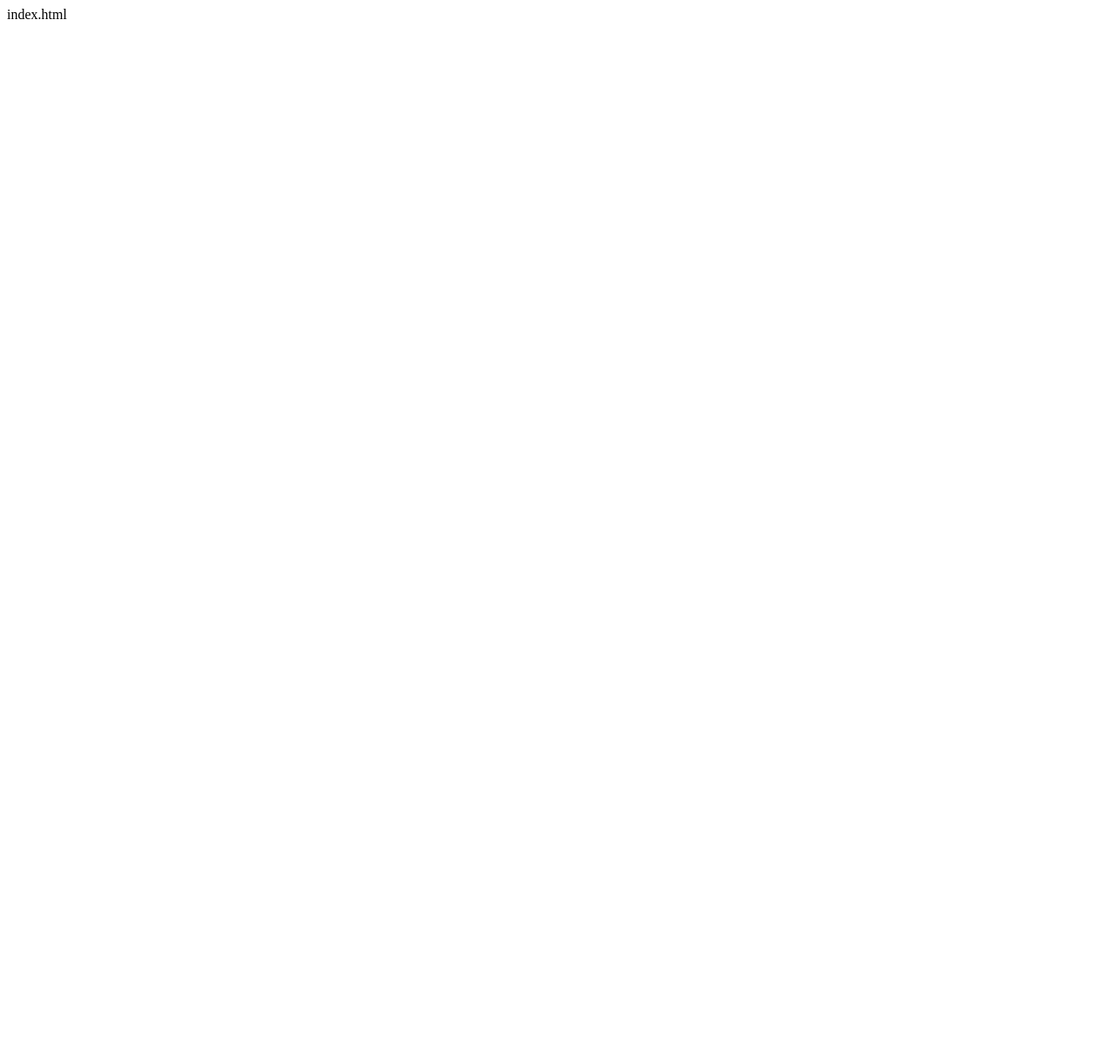
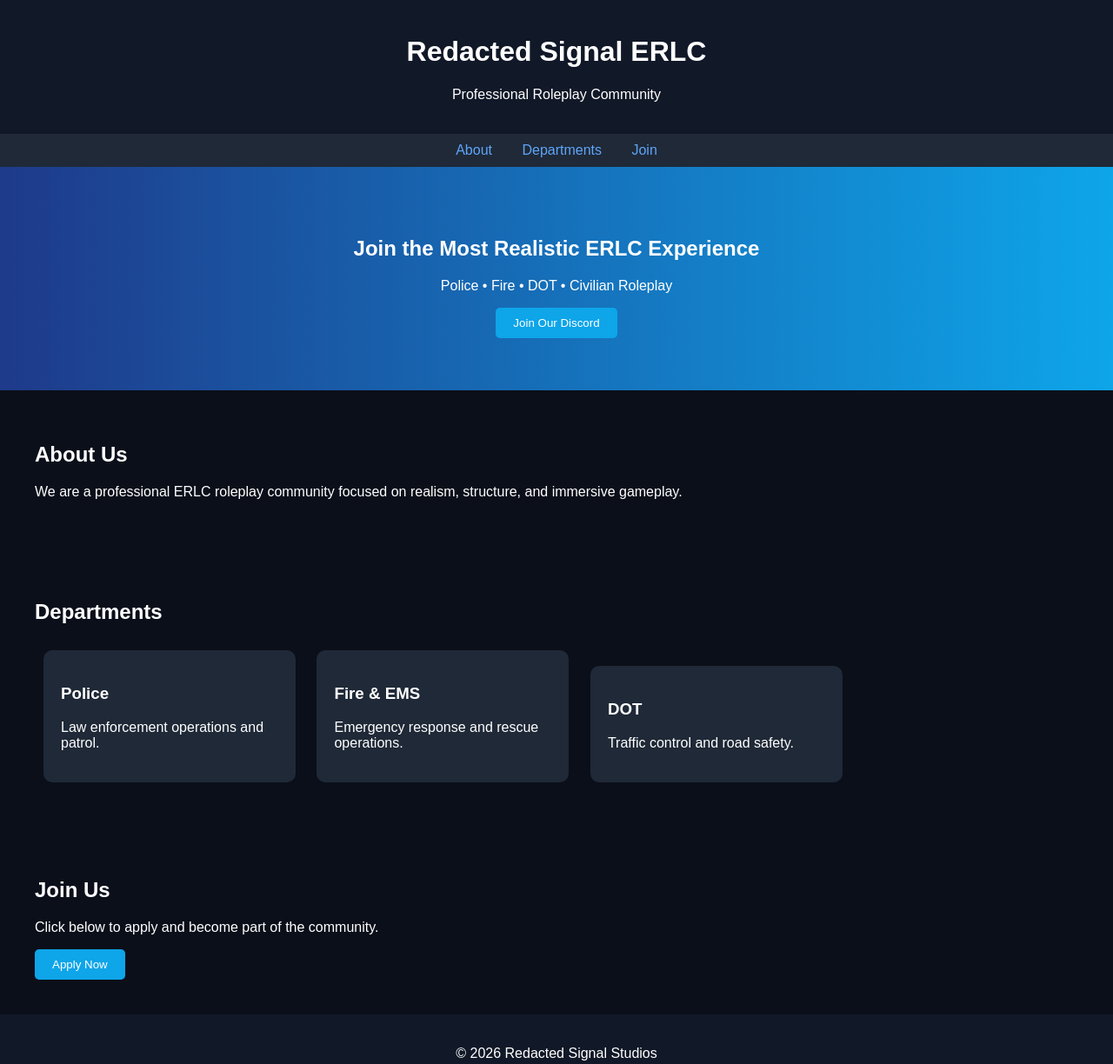
Before and after one commit to ColoradoStateRoleplayCommunity/coloradostateroleplay.github.io, a plain HTML site: page index.html in a window 1280 px wide. Shown: the whole page at 87% size. Before the commit the page ends 800 px from the top, so only its background shows below. Drawn offline with Linux system fonts and the light colour scheme.

Commit message:
Update index.html

```diff
--- a/index.html
+++ b/index.html
@@ -1 +1,127 @@
-index.html
+<!DOCTYPE html>
+<html lang="en">
+<head>
+  <meta charset="UTF-8">
+  <title>Redacted Signal ERLC</title>
+  <meta name="viewport" content="width=device-width, initial-scale=1.0">
+  <style>
+    body {
+      margin: 0;
+      font-family: Arial, sans-serif;
+      background: #0b0f1a;
+      color: white;
+    }
+
+    header {
+      background: #111827;
+      padding: 20px;
+      text-align: center;
+    }
+
+    nav {
+      background: #1f2937;
+      padding: 10px;
+      text-align: center;
+    }
+
+    nav a {
+      color: #60a5fa;
+      margin: 0 15px;
+      text-decoration: none;
+    }
+
+    .hero {
+      padding: 60px;
+      text-align: center;
+      background: linear-gradient(to right, #1e3a8a, #0ea5e9);
+    }
+
+    .section {
+      padding: 40px;
+    }
+
+    .card {
+      background: #1f2937;
+      padding: 20px;
+      margin: 10px;
+      border-radius: 10px;
+      display: inline-block;
+      width: 250px;
+    }
+
+    footer {
+      background: #111827;
+      padding: 20px;
+      text-align: center;
+    }
+
+    button {
+      background: #0ea5e9;
+      border: none;
+      padding: 10px 20px;
+      color: white;
+      cursor: pointer;
+      border-radius: 5px;
+    }
+  </style>
+</head>
+<body>
+
+<header>
+  <h1>Redacted Signal ERLC</h1>
+  <p>Professional Roleplay Community</p>
+</header>
+
+<nav>
+  <a href="#about">About</a>
+  <a href="#departments">Departments</a>
+  <a href="#join">Join</a>
+</nav>
+
+<div class="hero">
+  <h2>Join the Most Realistic ERLC Experience</h2>
+  <p>Police • Fire • DOT • Civilian Roleplay</p>
+  <button onclick="window.location.href='https://discord.gg/YOURINVITE'">
+    Join Our Discord
+  </button>
+</div>
+
+<div id="about" class="section">
+  <h2>About Us</h2>
+  <p>We are a professional ERLC roleplay community focused on realism, structure, and immersive gameplay.</p>
+</div>
+
+<div id="departments" class="section">
+  <h2>Departments</h2>
+
+  <div class="card">
+    <h3>Police</h3>
+    <p>Law enforcement operations and patrol.</p>
+  </div>
+
+  <div class="card">
+    <h3>Fire & EMS</h3>
+    <p>Emergency response and rescue operations.</p>
+  </div>
+
+  <div class="card">
+    <h3>DOT</h3>
+    <p>Traffic control and road safety.</p>
+  </div>
+
+</div>
+
+<div id="join" class="section">
+  <h2>Join Us</h2>
+  <p>Click below to apply and become part of the community.</p>
+  <button onclick="window.location.href='https://discord.gg/YOURINVITE'">
+    Apply Now
+  </button>
+</div>
+
+<footer>
+  <p>© 2026 Redacted Signal Studios</p>
+</footer>
+
+</body>
+</html>
```
